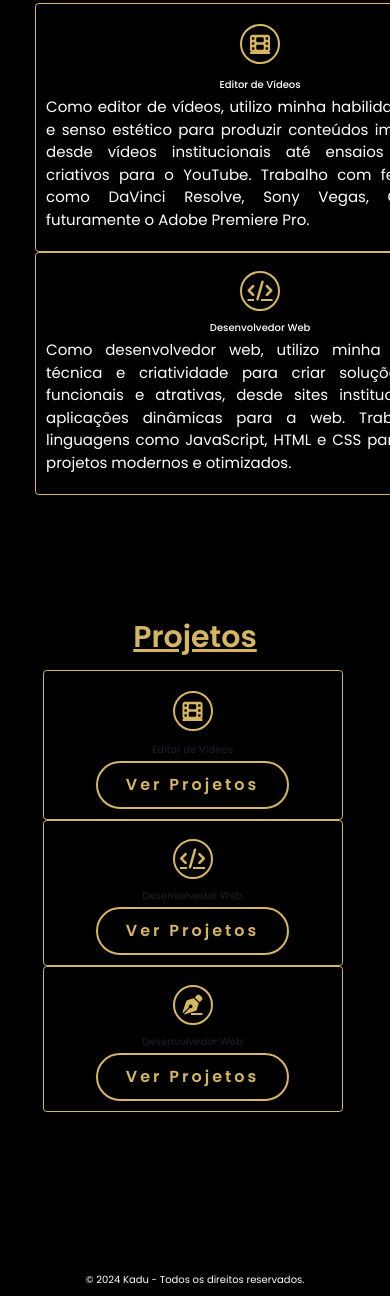
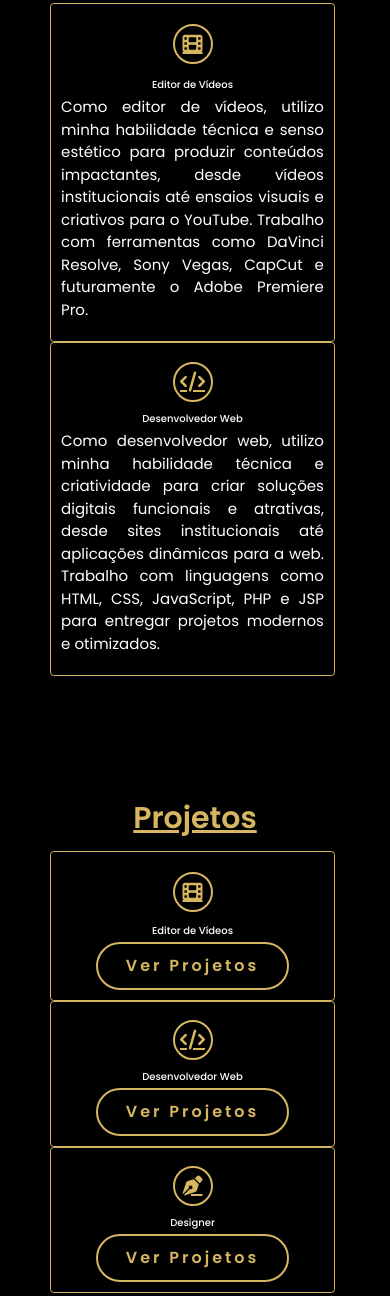
Before and after one commit to Carlos-Eduardo-Kadu/portKadu, a plain HTML site: page index.html in a window 390 px wide. Shown: the part 1582-2878 px from the top of the page. Drawn offline with Linux system fonts and the light colour scheme.

Commit message:
responsividade bonita

```diff
--- a/estilos/sectionDois.css
+++ b/estilos/sectionDois.css
@@ -1,5 +1,9 @@
-.sectionDoisDisplay{
+.sectionDoisDisplay {
     display: flex;
     flex-wrap: wrap;
     justify-content: center;
+    width: 100%; /* Garante que o elemento ocupe 100% da largura disponível */
+    max-width: 100%; /* Impede que o conteúdo ultrapasse a largura da tela */
+    padding: 0 15px; /* Adiciona espaçamento interno (opcional) */
+    box-sizing: border-box; /* Garante que padding e borda sejam incluídos no tamanho total do elemento */
 }
--- a/index.html
+++ b/index.html
@@ -2,7 +2,7 @@
 <html lang="en">
 <head>
     <meta charset="UTF-8">
-    <meta name="viewport" content="width=device-width, initial-scale=1.0">
+    <meta name="viewport" content="width=device-width, initial-scale=1.0, maximum-scale=1.0, user-scalable=no">
     <link rel="stylesheet" href="https://cdnjs.cloudflare.com/ajax/libs/font-awesome/6.5.2/css/all.min.css">
     <link rel="stylesheet" href="Bootstrap/bootstrap.min.css">
     <link rel="stylesheet" href="style.css">
@@ -16,7 +16,7 @@
             <a href="#" class="active"> Home</a>
             <a href="#habilidades" >Habilidades</a>
             <a href="#projetos" >Projetos</a>
-            <a href="#contato" >Contact</a>
+            <a href="#contato" >Contato</a>
         </nav>
     </header>
     <!---Section - 1-->
@@ -56,9 +56,9 @@
 
               <div class="card me-2" style="width: 45rem;  background-color: black; border: 1px solid #d7b661;" >
                 <div class="card-body" style="display: flex; flex-direction: column; align-items: center; color: white; font-size: 15px;">
-                  <h5 class="card-title social-icons " style="margin-top: 8px;"><a class="m-auto"><i class="fa-solid fa-code"></i></a></h5>
+                  <h5 class="card-title social-icons " style="margin-top: 9px;"><a class="m-auto"><i class="fa-solid fa-code"></i></a></h5>
                   <h6 class="mb-2" style="margin-top: 6px; color: white;">Desenvolvedor Web</h6>
-                  <p class="" style="text-align: justify;">Como desenvolvedor web, utilizo minha habilidade técnica e criatividade para criar soluções digitais funcionais e atrativas, desde sites institucionais até aplicações dinâmicas para a web. Trabalho com linguagens como JavaScript, HTML e CSS para entregar projetos modernos e otimizados.</p>
+                  <p class="" style="text-align: justify;">Como desenvolvedor web, utilizo minha habilidade técnica e criatividade para criar soluções digitais funcionais e atrativas, desde sites institucionais até aplicações dinâmicas para a web. Trabalho com linguagens como HTML, CSS, JavaScript, PHP e JSP para entregar projetos modernos e otimizados.</p>
                   <div>
                   </div>
                 </div>
@@ -74,7 +74,7 @@
               <div class="card me-2" style="width: 30rem; background-color: black; border: 1px solid #d7b661;" >
                 <div class="card-body" style="display: flex; flex-direction: column; align-items: center;">
                   <h5 class="card-title social-icons p-3"><a class="m-auto"><i class="fa-solid fa-film"></i></a></h5>
-                  <h6 class="card-subtitle mb-2 text-body-secondary">Editor de Vídeos</h6>
+                  <h6 class="card-subtitle mb-2" style="color: white;">Editor de Vídeos</h6>
                   <div>
                     <button type="button" class="btn btn-dark" data-bs-toggle="modal" data-bs-target="#exampleModal" onclick="carregaMedia(1)">Ver Projetos</button>
                   </div>
@@ -84,7 +84,7 @@
               <div class="card me-2"style="width: 30rem; background-color: black; border: 1px solid #d7b661;">
                 <div class="card-body" style="display: flex; flex-direction: column; align-items: center;">
                   <h5 class="card-title social-icons " style="margin-top: 8px;"><a class="m-auto"><i class="fa-solid fa-code"></i></a></h5>
-                  <h6 class="card-subtitle mb-2 text-body-secondary" style="margin-top: 6px;">Desenvolvedor Web</h6>
+                  <h6 class="card-subtitle mb-2" style="margin-top: 6px; color: white;">Desenvolvedor Web</h6>
                   <div>
                     <button type="button" class="btn btn-dark" data-bs-toggle="modal" data-bs-target="#exampleModal" onclick="carregaMedia(2)">Ver Projetos</button>
                   </div>
@@ -94,7 +94,7 @@
               <div class="card me-2" style="width: 30rem; background-color: black; border: 1px solid #d7b661;">
                 <div class="card-body" style="display: flex; flex-direction: column; align-items: center;">
                   <h5 class="card-title social-icons " style="margin-top: 8px;"><a class="m-auto"><i class="fa-solid fa-pen-nib"></i></i></a></h5>
-                  <h6 class="card-subtitle mb-2 text-body-secondary" style="margin-top: 6px;">Desenvolvedor Web</h6>
+                  <h6 class="card-subtitle mb-2" style="margin-top: 6px; color: white;">Designer</h6>
                   <div>
                     <button type="button" class="btn btn-dark" data-bs-toggle="modal" data-bs-target="#exampleModal" onclick="carregaMedia(3)">Ver Projetos</button>
                   </div>
@@ -120,7 +120,7 @@
 
         <!-- Modal -->
         <div class="modal fade" id="exampleModal" tabindex="-1" aria-labelledby="exampleModalLabel" aria-hidden="true">
-          <div class="modal-dialog modal-xl"> <!-- Use  modal-xl para uma boa largura do modal -->
+          <div class="modal-dialog modal-fullscreen"> <!-- Alterado de modal-xl para modal-fullscreen -->
             <div class="modal-content background-modal" style="background-color: black; border: 1px solid #d7b661;">
               <div class="modal-header">
                 <h1 class="modal-title fs-5" id="exampleModalLabel" style="color: #d7b661;">Projetos realizados</h1>
@@ -128,16 +128,15 @@
               </div>
               <div class="modal-body">
                 <div id="mediaGrid" class="row"></div>
-                  <!-- As imagens serão alteradas dinamicamente -->
-
-                </div>
+                <!-- As imagens serão alteradas dinamicamente -->
               </div>
               <div class="modal-footer">
                 <button type="button" class="btn btn-secondary mt-2" data-bs-dismiss="modal">Fechar</button>
               </div>
             </div>
           </div>
-      </div>
+        </div>
+
 
 
 
```
